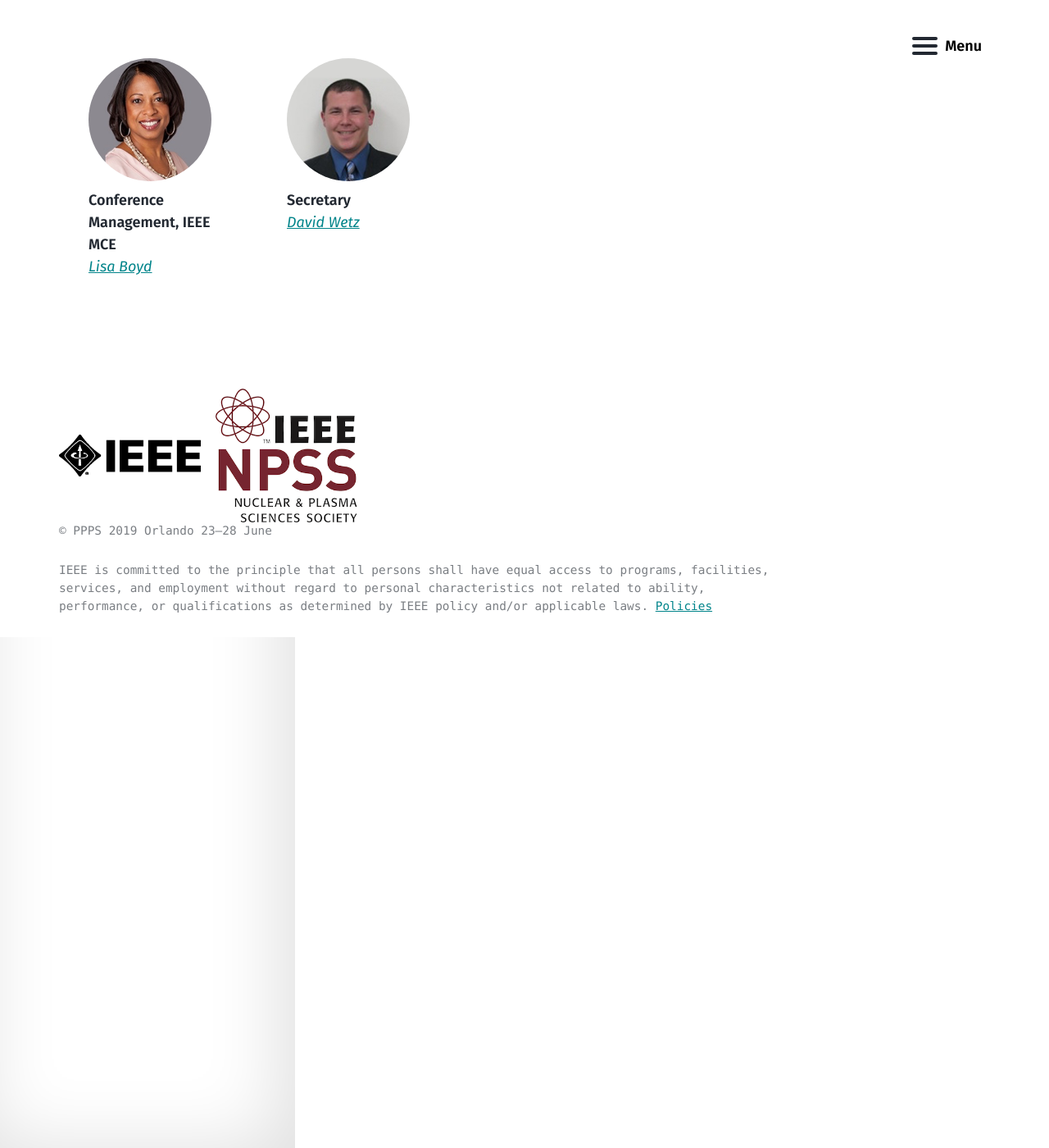
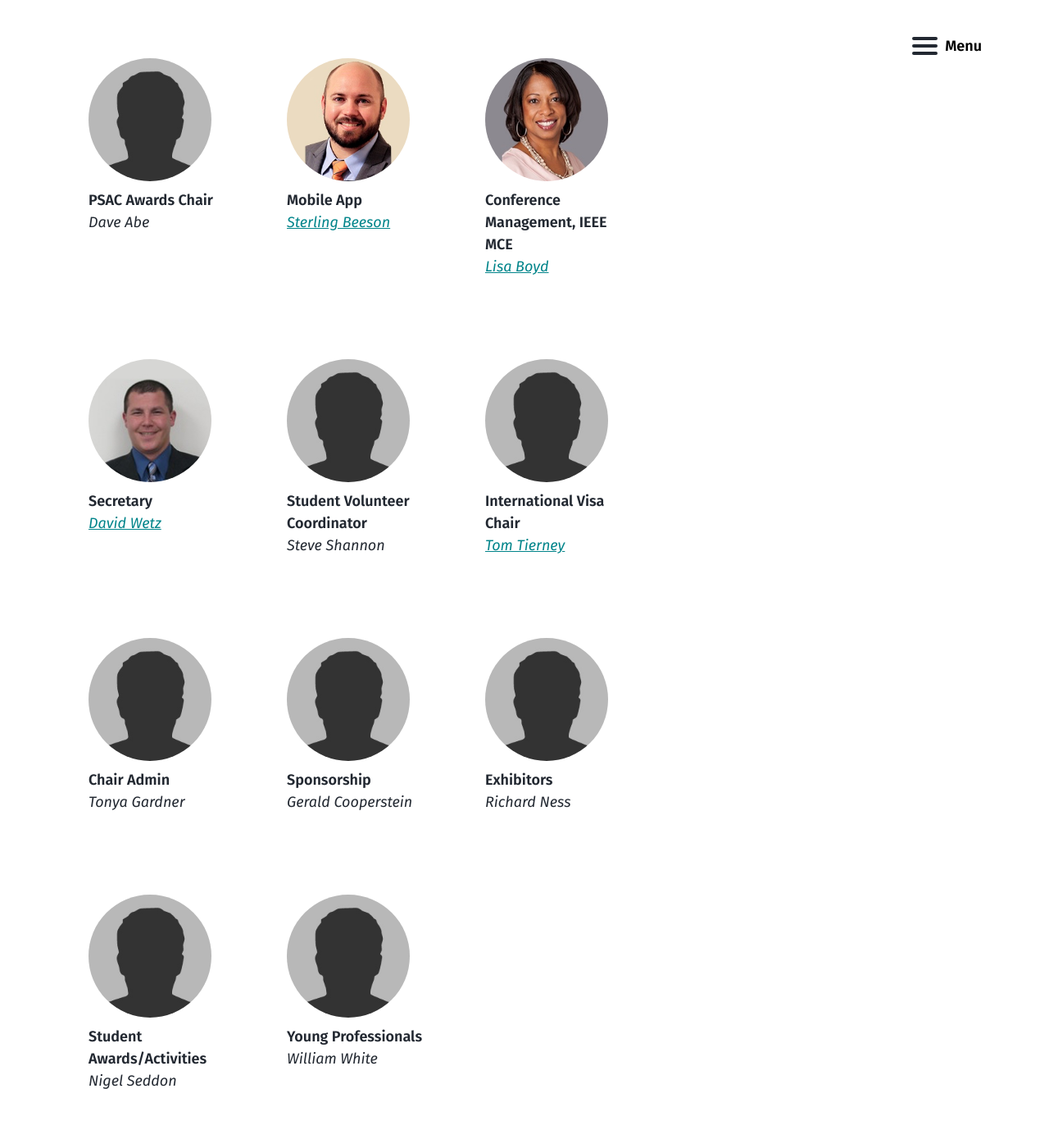
Before and after one commit to ppps2019/ppps2019.github.io, a Jekyll site: the page built from _info_articles/organizers.md, in a window 1280 px wide and 1400 px high, scrolled down 1276 px. Shown: the whole window at 82% size. Built offline with Jekyll 4.4.1, drawn with Linux system fonts in a browser that asks for light colours; some of the changed text lies outside the part shown.

Commit message:
adding members of organizing committee

```diff
--- a/_data/organizers.yml
+++ b/_data/organizers.yml
@@ -1,5 +1,10 @@
 # additional organizers
 
+leigh_winfrey:
+    name: Leigh Winfrey
+    email: winfrey@mse.ufl.edu
+    position: Local Organizer
+    avatar: winfrey.jpg
 
 juis_redondo:
     name: Luís Redondo
@@ -10,14 +15,19 @@ juis_redondo:
 bryan_oliver:
     name: Bryan Oliver
     email: b.v.oliver@ieee.org
-    position: Awards Chair
+    position: PPS&T Awards Chair
     avatar: b-oliver.jpg
+
+abe:
+    name: Dave Abe
+    position: PSAC Awards Chair
+    avatar: bio-photo.jpg
 
 sterling_beeson:
     name: Sterling Beeson
     email: sterling.beeson@us.af.mil
     position: Mobile App
-    avatar: sterling_beeson.jpg
+    avatar: beeson.jpg
 
 lisa_boyd:
     name: Lisa Boyd
@@ -25,9 +35,44 @@ lisa_boyd:
     position: Conference Management, IEEE MCE
     avatar: lisa-boyd.jpg
 
-
 david_wetz:
     name: David Wetz
     email: secretary@ppps2019.org
     position: Secretary
     avatar: david-wetz-photo.jpg
+
+steve_shannon:
+    name: Steve Shannon
+    position: Student Volunteer Coordinator
+    avatar: bio-photo.jpg
+
+tom_tierney:
+    name: Tom Tierney
+    email: visas@ppps2019.org
+    position: International Visa Chair
+    avatar: bio-photo.jpg
+
+tonya:
+    name: Tonya Gardner
+    position: Chair Admin
+    avatar: bio-photo.jpg
+
+gerry:
+    name: Gerald Cooperstein
+    position: Sponsorship
+    avatar: bio-photo.jpg
+
+ness:
+    name: Richard Ness
+    position: Exhibitors
+    avatar: bio-photo.jpg
+
+seddon:
+    name: Nigel Seddon
+    position: Student Awards/Activities
+    avatar: bio-photo.jpg
+
+white:
+    name: William White
+    position: Young Professionals
+    avatar: bio-photo.jpg
```
Also changed, not shown: images/beeson.jpg (added), images/winfrey.jpg (added).
